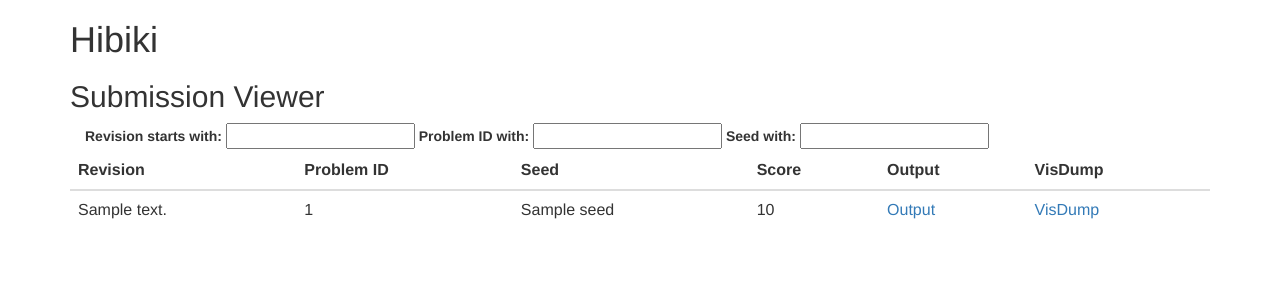
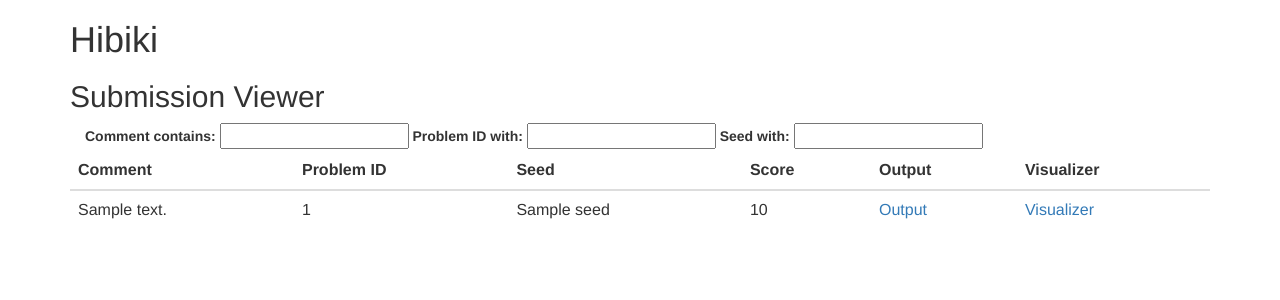
Before and after one commit to osak/ICFPC2015, a Flask app: page / in a window 1280 px wide. Shown: the top 300 px of the page. Run offline with Flask 2, Linux system fonts and the light colour scheme; a database or web service that is not in the repository returns one stand-in record (values such as "Sample title"); some libraries are stand-ins or nearby versions.

Commit message:
Hibiki: filter and visualizer

```diff
--- a/hibiki/hibiki.py
+++ b/hibiki/hibiki.py
@@ -32,10 +32,11 @@ def get_all_output():
 @app.route("/")
 def index():
     outputs = get_all_output()
-    base_url = 'http://icfpc.osak.jp/akatsuki/{api}/{problemId}/{seed}/{revision}/'
+    output_base_url = 'http://icfpc.osak.jp/akatsuki/{api}/{problemId}/{seed}/{revision}/'
+    visualiser_base_url = 'http://icfpc.osak.jp/nastasja/index.html?revision={revision}&problemId={problemId}&seed={seed}'
     for output in outputs:
-        output['outputUrl'] = base_url.format(api='output', **output)
-        output['visdumpUrl'] = base_url.format(api='game', **output)
+        output['outputUrl'] = output_base_url.format(api='output', **output)
+        output['visualizerUrl'] = visualiser_base_url.format(api='game', **output)
     return render_template('index.html',
                            outputs=outputs)
 
--- a/hibiki/templates/index.html
+++ b/hibiki/templates/index.html
@@ -5,10 +5,10 @@
     <h2>Submission Viewer</h2>
 
     <div id="filterConfig" class="container">
-        <label for="filterConfig">
-            Revision starts with:
+        <label for="commentFilter">
+            Comment contains:
         </label>
-        <input type="text" id="revisionFilter" class="filterInput">
+        <input type="text" id="commentFilter" class="filterInput">
 
         <label for="problemFilter">
             Problem ID with:
@@ -24,23 +24,23 @@
     <table class="table">
         <thead>
         <tr>
-            <th>Revision</th>
+            <th>Comment</th>
             <th>Problem ID</th>
             <th>Seed</th>
             <th>Score</th>
             <th>Output</th>
-            <th>VisDump</th>
+            <th>Visualizer</th>
         </tr>
         </thead>
         <tbody>
         {% for output in outputs %}
-        <tr class="tableRow" revision="{{ output['revision'] }}" problemid="{{ output['problemId'] }}" seed="{{ output['seed'] }}">
-            <td>{{ output['revision'] }}</td>
+        <tr class="tableRow" comment="{{ output['comment'] }}" problemid="{{ output['problemId'] }}" seed="{{ output['seed'] }}">
+            <td>{{ output['comment'] }}</td>
             <td>{{ output['problemId'] }}</td>
             <td>{{ output['seed'] }}</td>
             <td>{{ output['score'] }}</td>
             <td><a href="{{ output['outputUrl'] }}">Output</a></td>
-            <td><a href="{{ output['visdumpUrl'] }}">VisDump</a></td>
+            <td><a href="{{ output['visualizerUrl'] }}">Visualizer</a></td>
         </tr>
         {% endfor %}
         </tbody>
@@ -48,16 +48,16 @@
 
     <script type="application/javascript">
         function filterUpdate() {
-            var revisionPrefix = $('#revisionFilter').val();
+            var commentContain = $('#commentFilter').val();
             var problemId = $('#problemFilter').val();
             var seed = $('#seedFilter').val();
             $('.tableRow').each(function(index) {
-                var thisRevision = this.getAttribute("revision");
+                var thisComment = this.getAttribute("comment");
                 var thisId = this.getAttribute("problemid");
                 var thisSeed = this.getAttribute("seed");
 
                 var filtered = false;
-                if (revisionPrefix && thisRevision.indexOf(revisionPrefix) == -1) {
+                if (commentContain && thisComment.indexOf(commentContain) == -1) {
                     filtered = true;
                 }
                 if (problemId && parseInt(thisId) !== parseInt(problemId)) {
```
